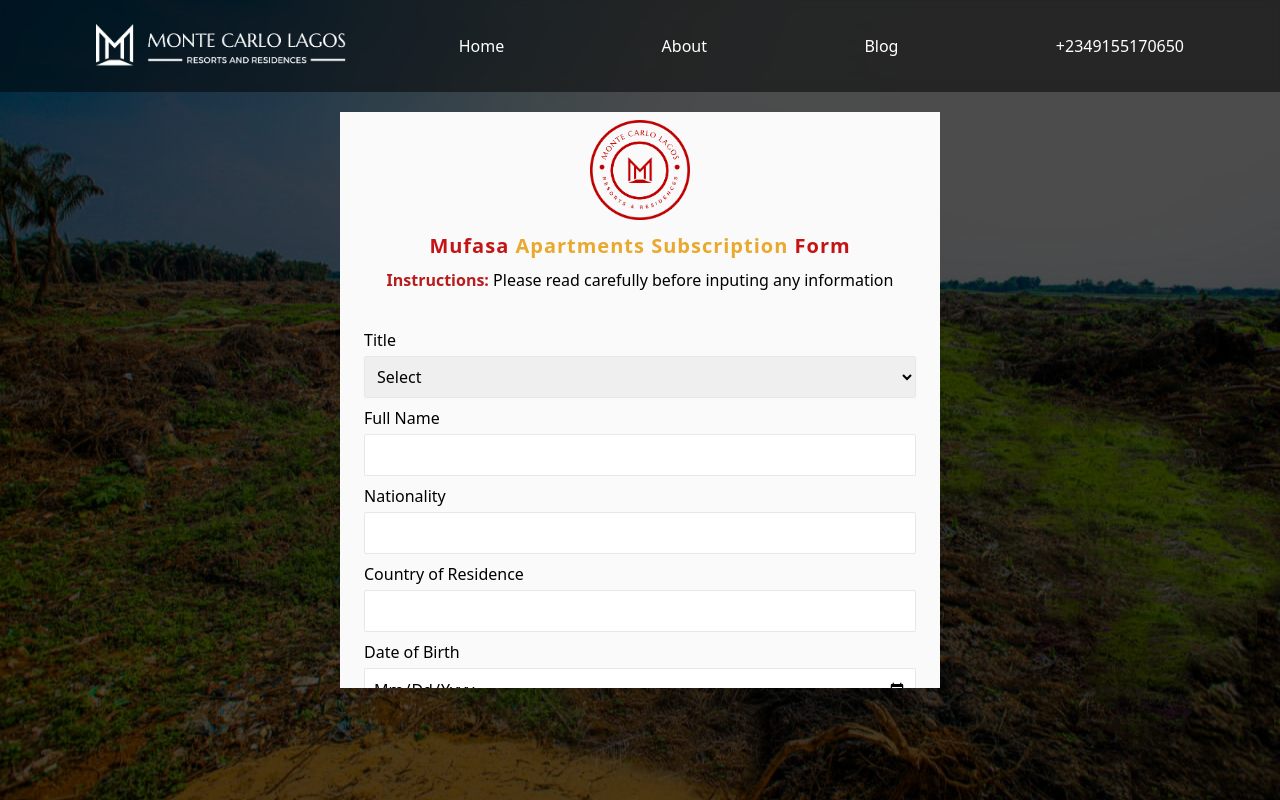
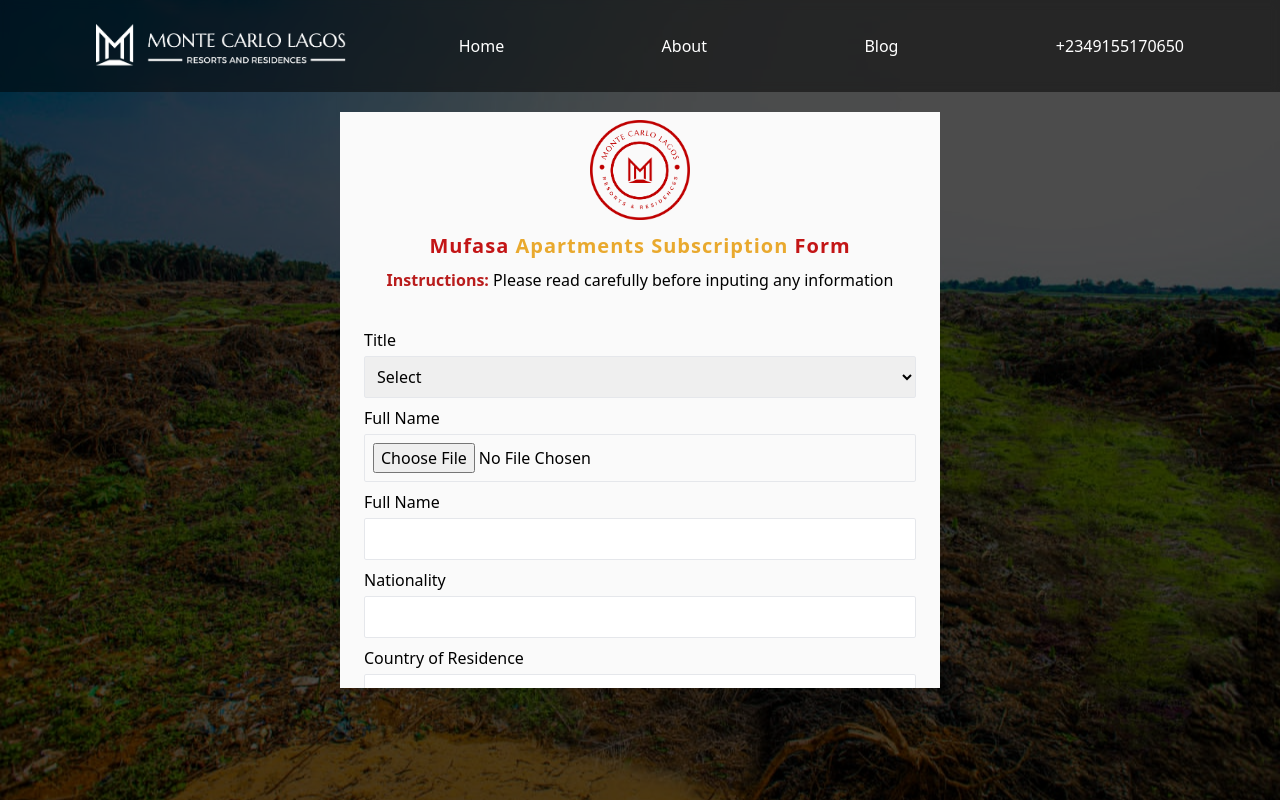
Before and after one commit to toluhikay/monte-carlo-lagos-react, a React (Create React App) app: page /subscriptionForm in a window 1280 px wide. Built offline with nearby package versions, Linux system fonts and the light colour scheme.

Commit message:
image upload

```diff
--- a/src/components/form.js
+++ b/src/components/form.js
@@ -7,7 +7,7 @@
 
 const Form = () => {
   return (
-    <div className={`bg-[url('/src/assets/images/hero.jpeg')] w-screen h-screen bg-no-repeat bg-cover bg-center bg-blend-darken bg-black/70 md:py-28 pt-12 flex justify-center items-center`}>
+    <div className={`bg-[url('/src/assets/images/hero.jpeg')] w-screen h-screen bg-no-repeat bg-cover bg-center bg-blend-darken bg-black/70 lg:py-28 md:py-12 pt-12 flex justify-center items-center`}>
       <div className={`bg-[#fafafa] w-[600px] h-full overflow-auto`}>
         <div className="w-full flex flex-col justify-center items-center py-2">
           <img src={Red} alt="" className="w-[100px] h-[100px]" />
@@ -20,8 +20,9 @@
           <ul></ul>
         </div>
         <form action="" className="py-6">
-          <div className="px-6 md:h-[500px] overflow-auto">
+          <div className="px-6 lg:h-[450px] md:h-[500px] overflow-auto">
             <CustomFormSelect selectOptions={titleData} label="Title" id="title" />
+            <CustomFormInput type={"file"} label="Full Name" id={"full_name"} />
             <CustomFormInput type={"text"} label="Full Name" id={"full_name"} />
             <CustomFormInput type={"text"} label="Nationality" id={"nationality"} />
             <CustomFormInput type={"text"} label="Country of Residence" id={"country_of_residence"} />
```
